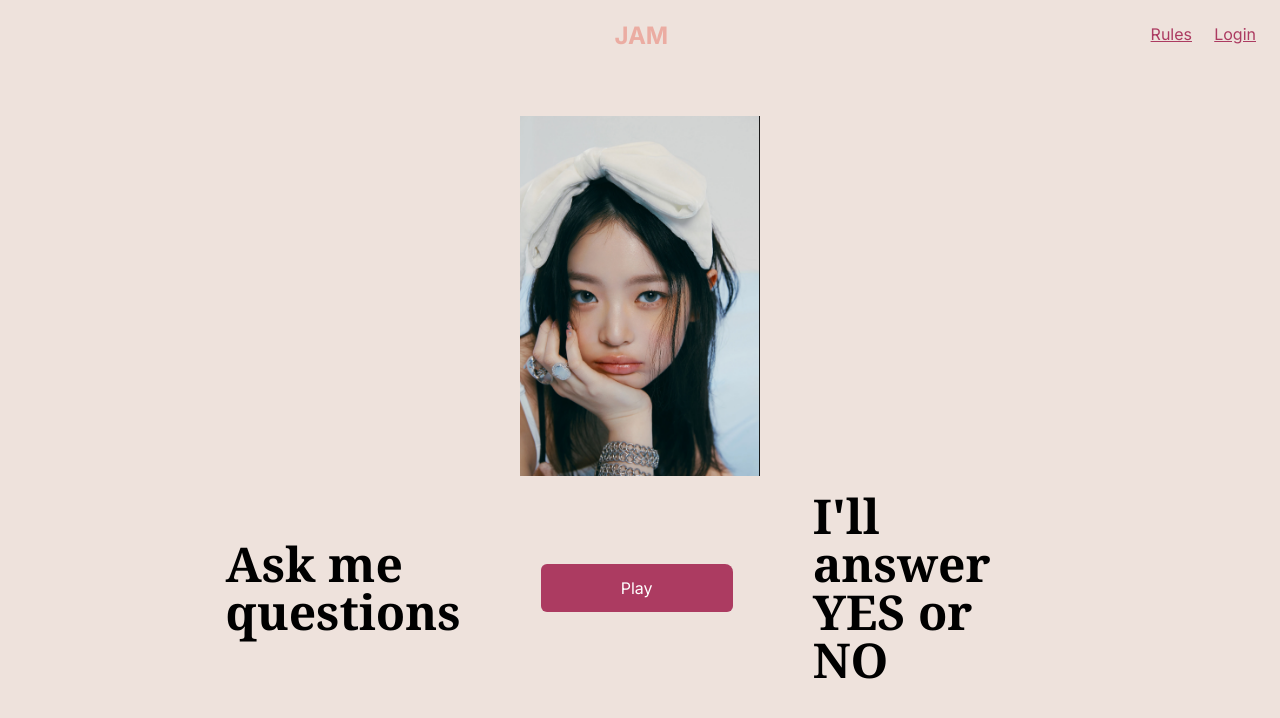
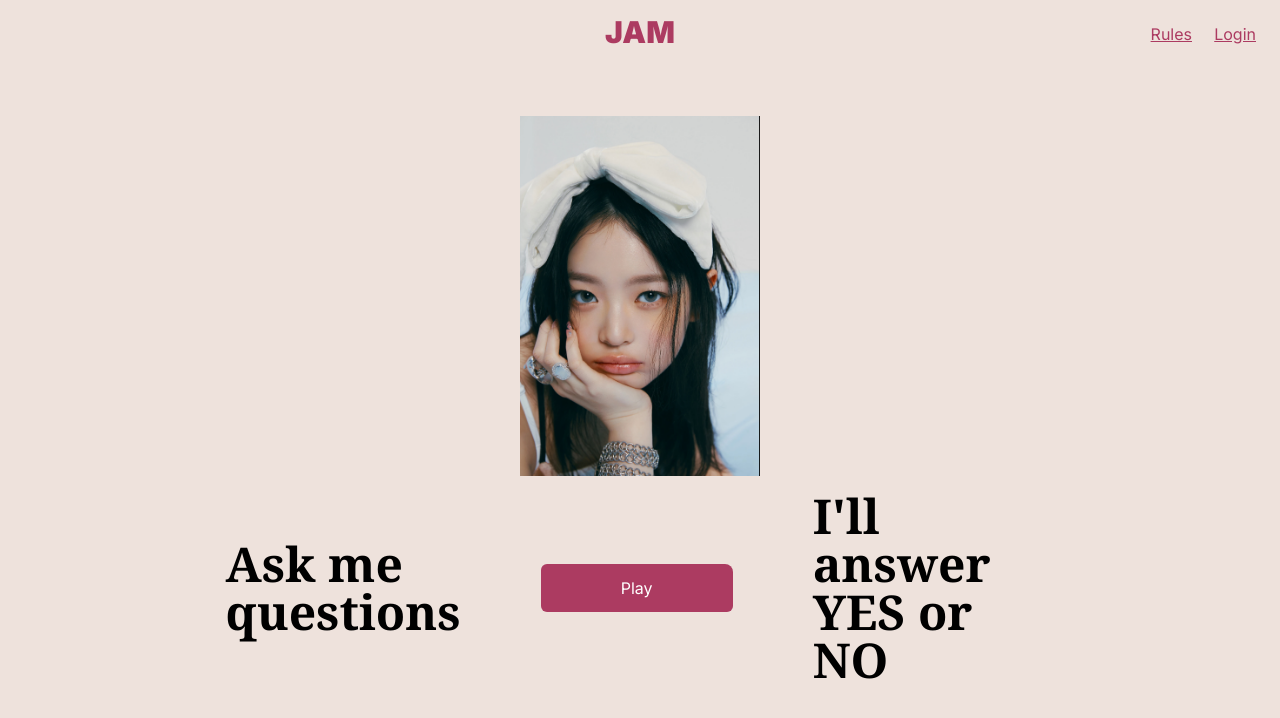
Before and after one commit to mikhail10101/UWB-Hacks, a Next.js app in the folder my-app/: page / in a window 1280 px wide. Shown: the top 718 px of the page. Built offline with nearby package versions, Linux system fonts and the light colour scheme.

Commit message:
Layout fix

```diff
--- a/my-app/src/app/layout.tsx
+++ b/my-app/src/app/layout.tsx
@@ -21,8 +21,8 @@
     <html lang="en">
       <AuthProvider>
         <body className={inter.className}>
-          <nav className="h-[4rem] bg-[#EEE2DC] fixed top-0 w-full z-10">
-          <div className="absolute left-[48%] top-[1.25rem] font-bold text-2xl text-[#ebaca2]">JAM</div>
+          <nav className="h-[4rem] bg-[#EEE2DC] flex items-center justify-center fixed top-0 w-full z-10">
+            <div className="top-[1.25rem] font-black text-3xl text-[#AC3B61]">JAM</div>
           </nav>
           {children}
 
```
